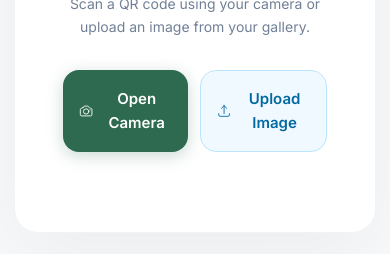
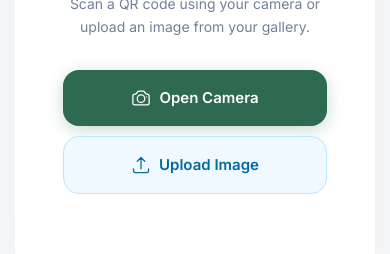
Before and after one commit to rahul-2503/smartqr, a React (Vite) app in the folder smartqr-frontend/: page /scan in a window 390 px wide. Shown: the part 422-676 px from the top of the page. Built offline with nearby package versions, Linux system fonts and the light colour scheme; no server answers.

Commit message:
fix: resolve modal centering conflict with Framer Motion and improve scanner mobile responsiveness

```diff
--- a/smartqr-frontend/src/index.css
+++ b/smartqr-frontend/src/index.css
@@ -389,3 +389,17 @@ body {
     padding: 6px 12px !important;
   }
 }
+
+/* ═══ Scanner Responsive Layout ═══ */
+.scanner-btn-row {
+  display: flex;
+  gap: 12px;
+  margin-bottom: 16px;
+}
+
+@media (max-width: 480px) {
+  .scanner-btn-row {
+    flex-direction: column;
+    gap: 10px;
+  }
+}
--- a/smartqr-frontend/src/pages/Scanner.jsx
+++ b/smartqr-frontend/src/pages/Scanner.jsx
@@ -579,7 +579,7 @@ export default function Scanner() {
                   </p>
 
                   {/* Single unified action buttons */}
-                  <div style={{ display: 'flex', gap: 12, marginBottom: 16 }}>
+                  <div className="scanner-btn-row">
                     <button
                       onClick={startBarcodeScanner}
                       disabled={isUploadProcessing}
--- a/smartqr-frontend/src/pages/manufacturer/Batches.jsx
+++ b/smartqr-frontend/src/pages/manufacturer/Batches.jsx
@@ -256,17 +256,20 @@ export default function Batches() {
           <>
             <motion.div
               initial={{ opacity: 0 }} animate={{ opacity: 1 }} exit={{ opacity: 0 }}
-              style={{ position: 'fixed', inset: 0, background: 'rgba(9,9,11,0.25)', backdropFilter: 'blur(8px)', zIndex: 300 }}
+              style={{
+                position: 'fixed', inset: 0, background: 'rgba(9,9,11,0.25)', backdropFilter: 'blur(8px)', zIndex: 300,
+                display: 'flex', alignItems: 'center', justifyContent: 'center', padding: '16px'
+              }}
               onClick={() => !deleting && setDeleteConfirm(null)}
-            />
+            >
               <motion.div
                 initial={{ opacity: 0, scale: 0.95 }} animate={{ opacity: 1, scale: 1 }} exit={{ opacity: 0, scale: 0.95 }}
                 style={{
-                position: 'fixed', top: '50%', left: '50%', transform: 'translate(-50%, -50%)',
                   background: '#fff', borderRadius: 'var(--mfr-radius-lg)', padding: '32px',
-                width: '100%', maxWidth: '420px', zIndex: 301, boxShadow: 'var(--mfr-shadow-lg)',
+                  width: '100%', maxWidth: '420px', boxShadow: 'var(--mfr-shadow-lg)',
                   border: '1px solid var(--mfr-border)'
                 }}
+                onClick={(e) => e.stopPropagation()}
               >
                 <div style={{ display: 'flex', alignItems: 'center', gap: '12px', marginBottom: '16px' }}>
                   <div style={{
@@ -298,6 +301,7 @@ export default function Batches() {
                     {deleting ? <><div className="mfr-spinner" style={{ borderTopColor: '#fff' }} /> Deleting...</> : <><HiOutlineTrash style={{ width: 15, height: 15 }} /> Delete</>}
                   </button>
                 </div>
+              </motion.div>
             </motion.div>
           </>
         )}
--- a/smartqr-frontend/src/pages/manufacturer/ManufacturerDashboard.jsx
+++ b/smartqr-frontend/src/pages/manufacturer/ManufacturerDashboard.jsx
@@ -1099,16 +1099,19 @@ export default function ManufacturerDashboard() {
           <>
             <motion.div
               initial={{ opacity: 0 }} animate={{ opacity: 1 }} exit={{ opacity: 0 }}
-              style={{ position: 'fixed', inset: 0, background: 'rgba(9,9,11,0.4)', backdropFilter: 'blur(12px)', zIndex: 400 }}
+              style={{
+                position: 'fixed', inset: 0, background: 'rgba(9,9,11,0.4)', backdropFilter: 'blur(12px)', zIndex: 400,
+                display: 'flex', alignItems: 'center', justifyContent: 'center', padding: '16px'
+              }}
               onClick={() => !riskLoading && setShowRiskModal(false)}
-            />
+            >
               <motion.div
                 initial={{ opacity: 0, y: 30 }} animate={{ opacity: 1, y: 0 }} exit={{ opacity: 0, y: 30 }}
                 style={{
-                position: 'fixed', top: '50%', left: '50%', transform: 'translate(-50%, -50%)',
-                background: '#fff', borderRadius: '16px', width: '95%', maxWidth: '720px', maxHeight: '85vh',
-                overflowY: 'auto', zIndex: 401, boxShadow: '0 25px 50px rgba(0,0,0,0.15)', border: '1px solid var(--mfr-border)'
+                  background: '#fff', borderRadius: '16px', width: '100%', maxWidth: '720px', maxHeight: '90vh',
+                  overflowY: 'auto', boxShadow: '0 25px 50px rgba(0,0,0,0.15)', border: '1px solid var(--mfr-border)'
                 }}
+                onClick={(e) => e.stopPropagation()}
               >
                 <div style={{ padding: '24px 28px', borderBottom: '1px solid var(--mfr-border)', display: 'flex', justifyContent: 'space-between', alignItems: 'center', position: 'sticky', top: 0, background: '#fff', zIndex: 1, borderRadius: '16px 16px 0 0' }}>
                   <div>
@@ -1207,6 +1210,7 @@ export default function ManufacturerDashboard() {
                   )}
                 </div>
               </motion.div>
+            </motion.div>
           </>
         )}
       </AnimatePresence>
--- a/smartqr-frontend/src/pages/manufacturer/Products.jsx
+++ b/smartqr-frontend/src/pages/manufacturer/Products.jsx
@@ -194,17 +194,20 @@ export default function Products() {
           <>
             <motion.div
               initial={{ opacity: 0 }} animate={{ opacity: 1 }} exit={{ opacity: 0 }}
-              style={{ position: 'fixed', inset: 0, background: 'rgba(9,9,11,0.25)', backdropFilter: 'blur(8px)', zIndex: 300 }}
+              style={{
+                position: 'fixed', inset: 0, background: 'rgba(9,9,11,0.25)', backdropFilter: 'blur(8px)', zIndex: 300,
+                display: 'flex', alignItems: 'center', justifyContent: 'center', padding: '16px'
+              }}
               onClick={() => !deleting && setDeleteConfirm(null)}
-            />
+            >
               <motion.div
                 initial={{ opacity: 0, scale: 0.95 }} animate={{ opacity: 1, scale: 1 }} exit={{ opacity: 0, scale: 0.95 }}
                 style={{
-                position: 'fixed', top: '50%', left: '50%', transform: 'translate(-50%, -50%)',
                   background: '#fff', borderRadius: 'var(--mfr-radius-lg)', padding: '32px',
-                width: '100%', maxWidth: '420px', zIndex: 301, boxShadow: 'var(--mfr-shadow-lg)',
+                  width: '100%', maxWidth: '420px', boxShadow: 'var(--mfr-shadow-lg)',
                   border: '1px solid var(--mfr-border)'
                 }}
+                onClick={(e) => e.stopPropagation()}
               >
                 <div style={{ display: 'flex', alignItems: 'center', gap: '12px', marginBottom: '16px' }}>
                   <div style={{
@@ -235,6 +238,7 @@ export default function Products() {
                     {deleting ? <><div className="mfr-spinner" style={{ borderTopColor: '#fff' }} /> Deleting...</> : <><HiOutlineTrash style={{ width: 15, height: 15 }} /> Delete</>}
                   </button>
                 </div>
+              </motion.div>
             </motion.div>
           </>
         )}
```
Lines whose indentation alone changed are shown as unchanged.
